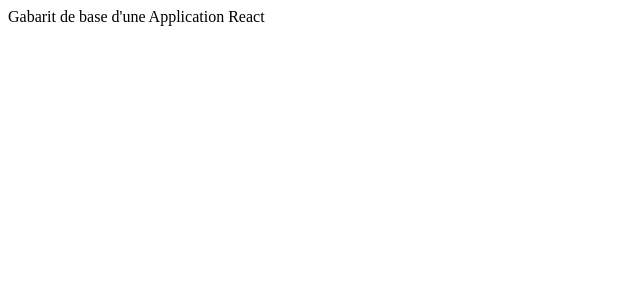
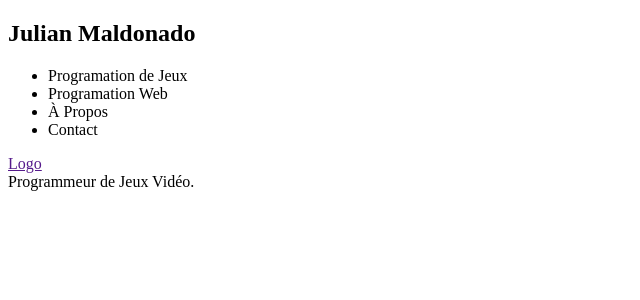
Before and after one commit to JAMC8/portfolio-web, a React (Create React App) app: page / in a window 1280 px wide. Shown: the top 300 px of the page, without its empty margins (0-640 px from the left). Built offline with nearby package versions, Linux system fonts and the light colour scheme.

Commit message:
Add pages, composants et scss

```diff
--- a/src/Appli.jsx
+++ /dev/null
@@ -1,9 +0,0 @@
-import './Appli.scss';
-
-export default function Appli() {
-  return (
-    <div className="Appli">
-        Gabarit de base d'une Application React
-    </div>
-  );
-}
--- /dev/null
+++ b/src/composants/Accueil.jsx
@@ -0,0 +1,14 @@
+import EnteteAccueil from "./EnteteAccueil";
+import Menu from "./Menu";
+import PiedDePageAccueil from "./PiedDePageAccueil";
+
+export default function Accueil(props)
+{
+    return(
+        <div className="Accueil">
+            <EnteteAccueil/>
+            <Menu/>
+            <PiedDePageAccueil/>
+        </div>
+    );
+}
--- /dev/null
+++ b/src/composants/Appli.jsx
@@ -0,0 +1,12 @@
+import './Appli.scss';
+import Accueil from './Accueil';
+
+export default function Appli() {
+  return (
+    <div className="Appli">
+        <section className="contenuPrincipale">
+          <Accueil/>
+        </section>
+    </div>
+  );
+}
--- /dev/null
+++ b/src/composants/EnteteAccueil.jsx
@@ -0,0 +1,10 @@
+export default function EnteteAccueil(props)
+{
+    return(
+        <>
+            <header className="EnteteAccueil">
+                <h2 className="nom">Julian Maldonado</h2>
+            </header>
+        </>
+    );
+}
--- /dev/null
+++ b/src/composants/Menu.jsx
@@ -0,0 +1,13 @@
+export default function Menu(props)
+{
+    return(
+        <div className="Menu">
+            <ul className="nav">
+                <li><img src=""/>Programation de Jeux</li>
+                <li><img src=""/>Programation Web</li>
+                <li><img src=""/>À Propos</li>
+                <li><img src=""/>Contact</li>
+            </ul>
+        </div>
+    );
+}
--- /dev/null
+++ b/src/composants/PiedDePageAccueil.jsx
@@ -0,0 +1,15 @@
+export default function PiedDePageAccueil(props)
+{
+    return(
+        <footer className="PiedDePageAccueil">
+            <div className="logo">
+                <a href="">Logo
+                    <img src="" />
+                </a>
+            </div>
+            <div class="description">
+                <div class="texte">Programmeur de Jeux Vidéo.</div>
+            </div>
+        </footer>
+    );
+}
--- a/src/index.js
+++ b/src/index.jsx
@@ -1,7 +1,7 @@
 import React from 'react';
 import ReactDOM from 'react-dom';
 import './index.scss';
-import Appli from './Appli';
+import Appli from './composants/Appli';
 
 ReactDOM.render(
   <React.StrictMode>
```
Also changed, not shown: src/composants/Accueil.scss (added), src/composants/Appli.scss (added), src/composants/EnteteAccueil.scss (added), src/composants/Menu.scss (added), src/composants/PiedDePageAccueil.scss (added).
